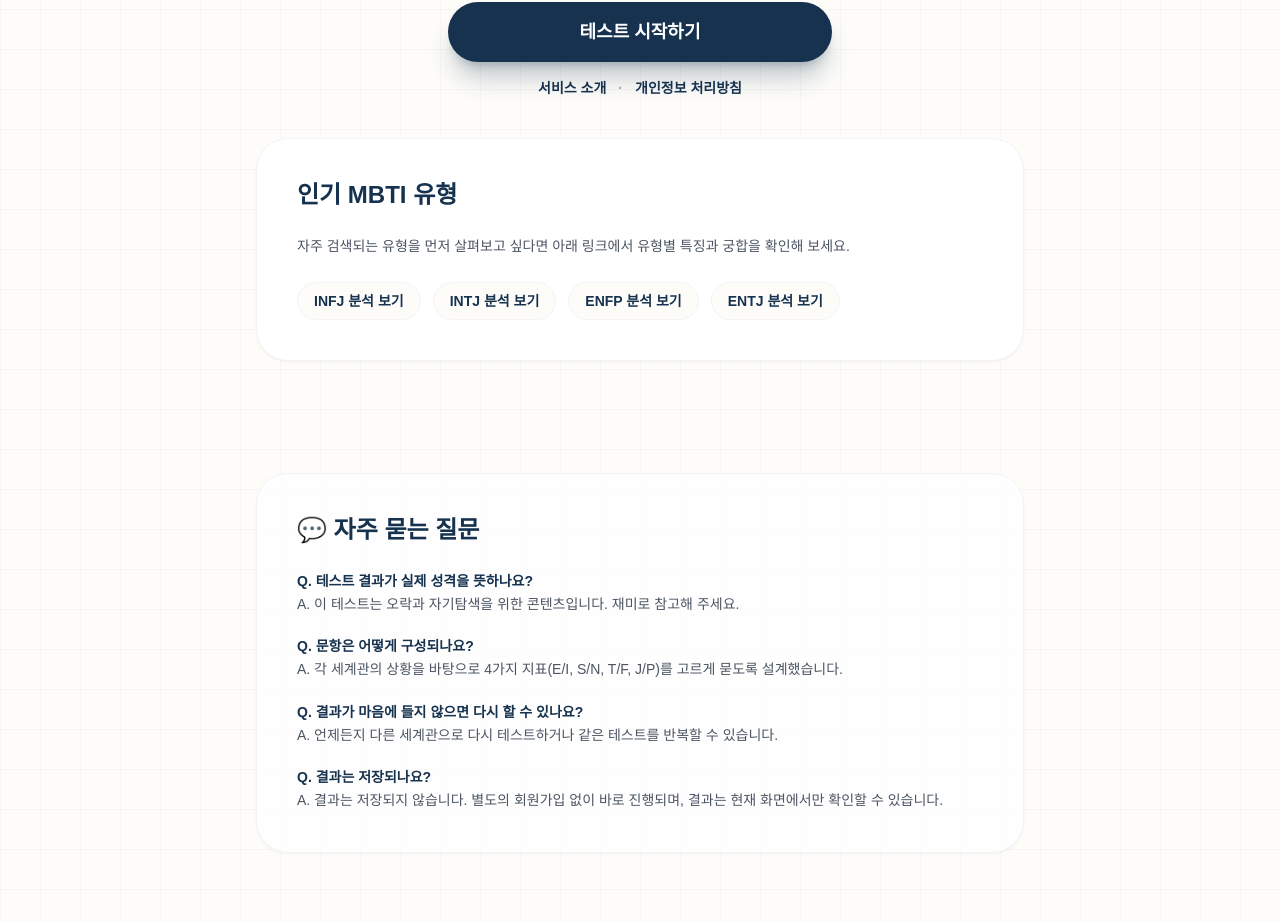
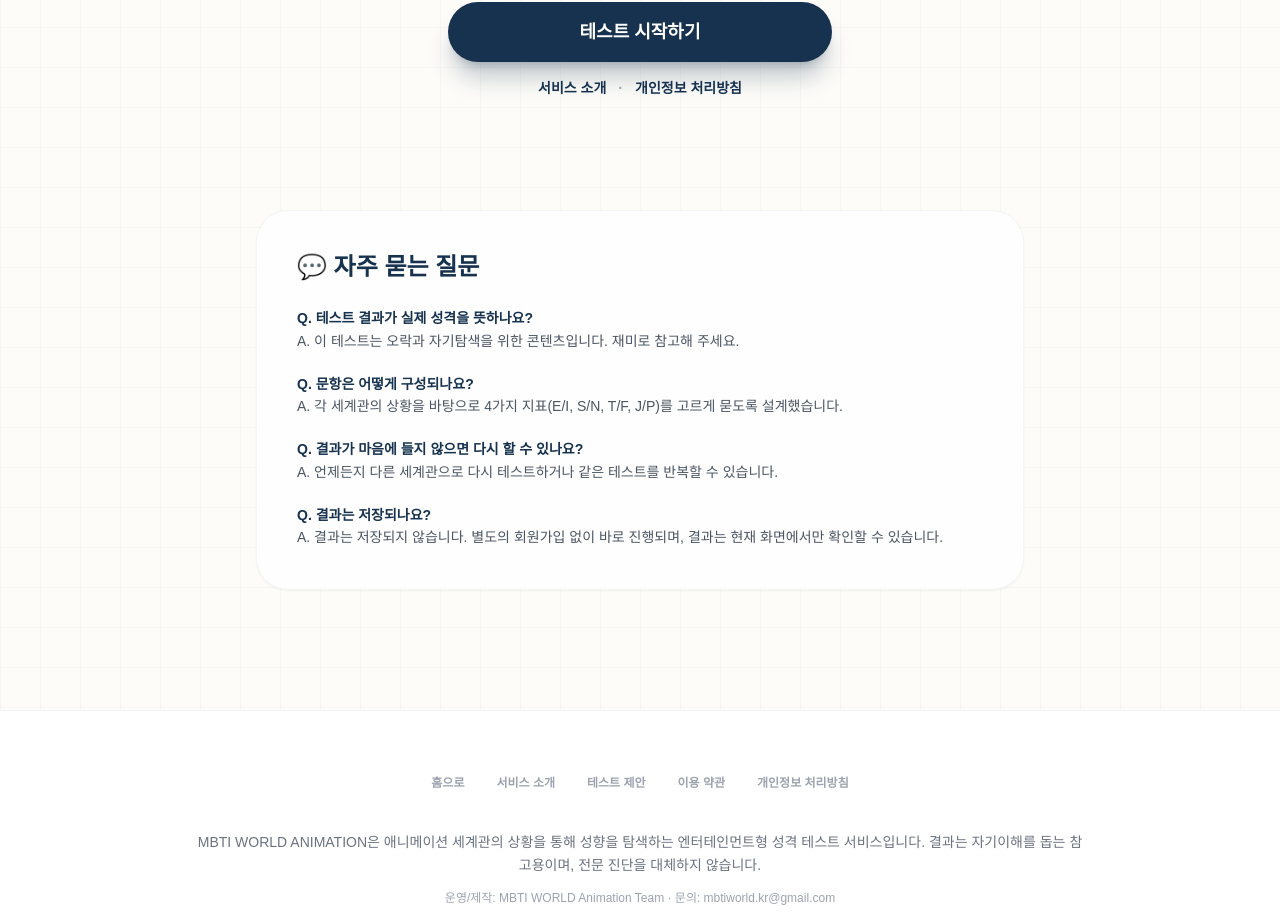
Before and after one commit to 1217records/MBTIworld-Animation, a Next.js app: page / in a window 1280 px wide. Shown: the part 1603-2525 px from the top of the page. Built offline with nearby package versions, Linux system fonts and the light colour scheme; a web font is replaced by a local one.

Commit message:
Adjust homepage and test page sections

```diff
--- a/app/page.tsx
+++ b/app/page.tsx
@@ -146,24 +146,6 @@ export default function Home() {
           </div>
         </div>
 
-        <section className="bg-white rounded-[2rem] p-8 sm:p-10 border border-gray-100 shadow-sm space-y-6">
-          <h2 className="text-2xl font-black font-serif text-[#16324f]">인기 MBTI 유형</h2>
-          <p className="text-sm text-gray-600 leading-relaxed">
-            자주 검색되는 유형을 먼저 살펴보고 싶다면 아래 링크에서 유형별 특징과 궁합을 확인해 보세요.
-          </p>
-          <div className="flex flex-wrap gap-3">
-            {["INFJ", "INTJ", "ENFP", "ENTJ"].map((type) => (
-              <Link
-                key={type}
-                href={`/result?theme=onepiece&type=${type}`}
-                className="px-4 py-2 rounded-full bg-[#fdfcf9] border border-gray-100 text-sm font-bold text-[#16324f] hover:bg-white"
-              >
-                {type} 분석 보기
-              </Link>
-            ))}
-          </div>
-        </section>
-
         <div className="h-6 sm:h-8" />
         <div className="bg-white/80 rounded-[2rem] p-8 sm:p-10 border border-gray-100 shadow-sm space-y-6">
           <h2 className="text-2xl font-black font-serif text-[#16324f]">💬 자주 묻는 질문</h2>
--- a/app/test/[themeId]/page.tsx
+++ b/app/test/[themeId]/page.tsx
@@ -1,5 +1,4 @@
 import type { Metadata } from "next";
-import Link from "next/link";
 import { notFound } from "next/navigation";
 import JsonLd from "@/components/JsonLd";
 import { CONTENTS, THEMES } from "@/data";
@@ -79,8 +78,6 @@ export default async function TestPage({ params }: PageProps) {
     url: `${SITE_ORIGIN}/test/${encodeURIComponent(theme.id)}`,
   };
 
-  const relatedThemes = Object.values(THEMES).filter((item) => item.id !== theme.id).slice(0, 2);
-
   return (
     <div className="space-y-12 animate-in fade-in pb-16">
       <JsonLd data={jsonLd} />
@@ -105,6 +102,15 @@ export default async function TestPage({ params }: PageProps) {
       </section>
 
       <section className="bg-white rounded-[2rem] p-8 sm:p-10 border border-gray-100 shadow-sm space-y-6">
+        <h2 className="text-2xl font-black font-serif text-[#16324f]">테스트 시작하기</h2>
+        <p className="text-gray-600 leading-relaxed">
+          아래 질문에 답하면 {theme.label} 세계관 속에서 당신과 닮은 캐릭터를 찾아드립니다. 모든 질문을 마치면 결과 페이지에서
+          유형별 특징과 궁합 분석을 확인할 수 있습니다.
+        </p>
+        <TestClient themeId={theme.id} />
+      </section>
+
+      <section className="bg-white rounded-[2rem] p-8 sm:p-10 border border-gray-100 shadow-sm space-y-6">
         <h2 className="text-2xl font-black font-serif text-[#16324f]">심리학적 근거</h2>
         <p className="text-gray-600 leading-relaxed">
           본 테스트는 MBTI의 4가지 지표(E/I, S/N, T/F, J/P)를 균형 있게 질문하도록 구성했습니다. 각 문항은
@@ -117,29 +123,6 @@ export default async function TestPage({ params }: PageProps) {
           <li>성격심리학 개론 수준의 성향 측정 프레임워크</li>
         </ul>
       </section>
-
-      <section className="bg-white rounded-[2rem] p-8 sm:p-10 border border-gray-100 shadow-sm space-y-6">
-        <h2 className="text-2xl font-black font-serif text-[#16324f]">테스트 시작하기</h2>
-        <p className="text-gray-600 leading-relaxed">
-          아래 질문에 답하면 {theme.label} 세계관 속에서 당신과 닮은 캐릭터를 찾아드립니다. 모든 질문을 마치면 결과 페이지에서
-          유형별 특징과 궁합 분석을 확인할 수 있습니다.
-        </p>
-        <TestClient themeId={theme.id} />
-      </section>
-
-      <section className="bg-white rounded-[2rem] p-8 sm:p-10 border border-gray-100 shadow-sm space-y-6">
-        <h2 className="text-2xl font-black font-serif text-[#16324f]">관련 테스트</h2>
-        <div className="flex flex-wrap gap-3">
-          {relatedThemes.map((item) => (
-            <Link key={item.id} href={`/test/${item.id}`} className="px-4 py-2 rounded-full bg-[#fdfcf9] border border-gray-100 text-sm font-bold text-[#16324f] hover:bg-white">
-              {item.label} 테스트
-            </Link>
-          ))}
-          <Link href="/select" className="px-4 py-2 rounded-full bg-white border border-gray-200 text-sm font-bold text-gray-500 hover:text-[#16324f]">
-            다른 세계관 둘러보기
-          </Link>
-        </div>
-      </section>
     </div>
   );
 }
```
